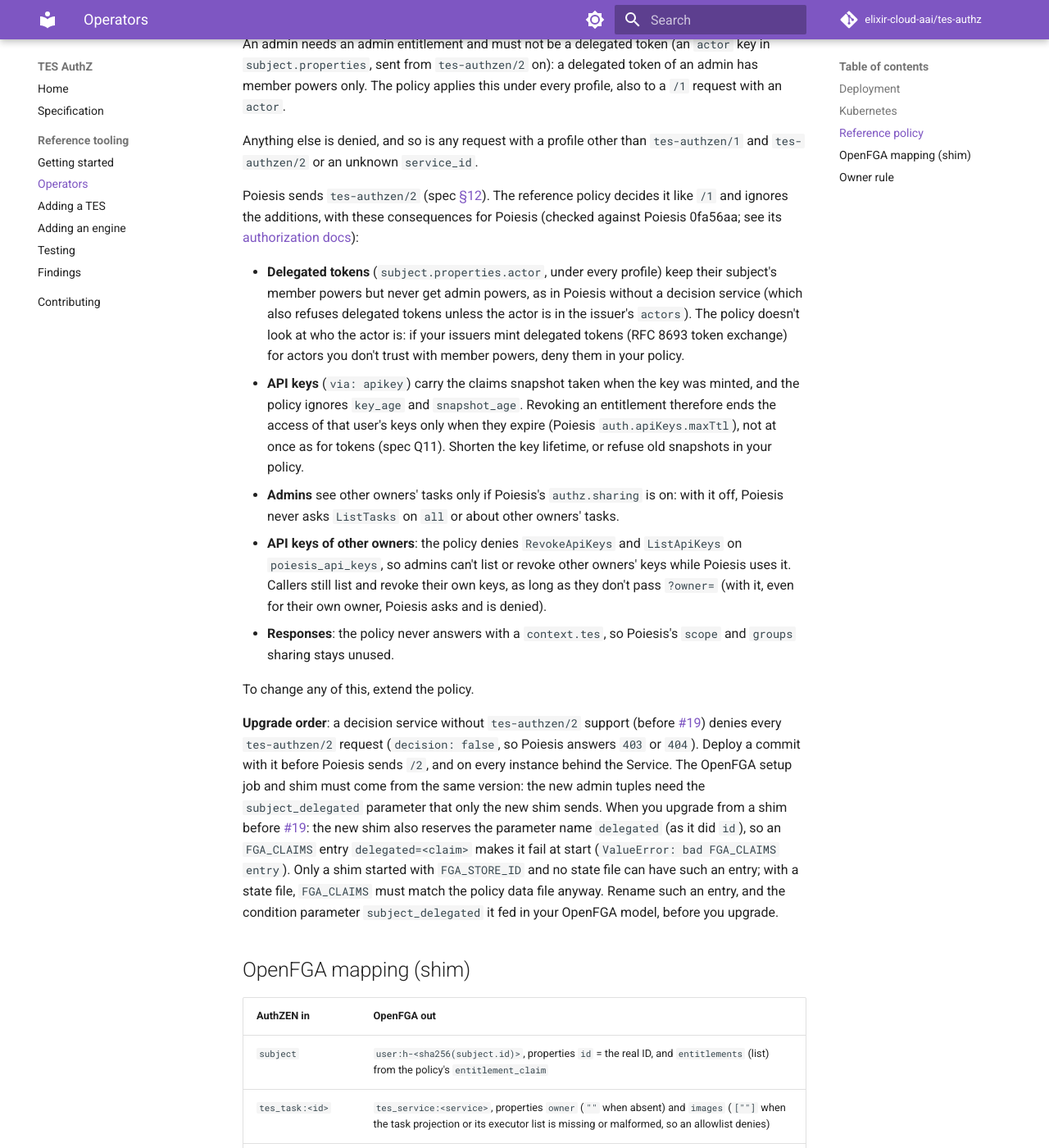
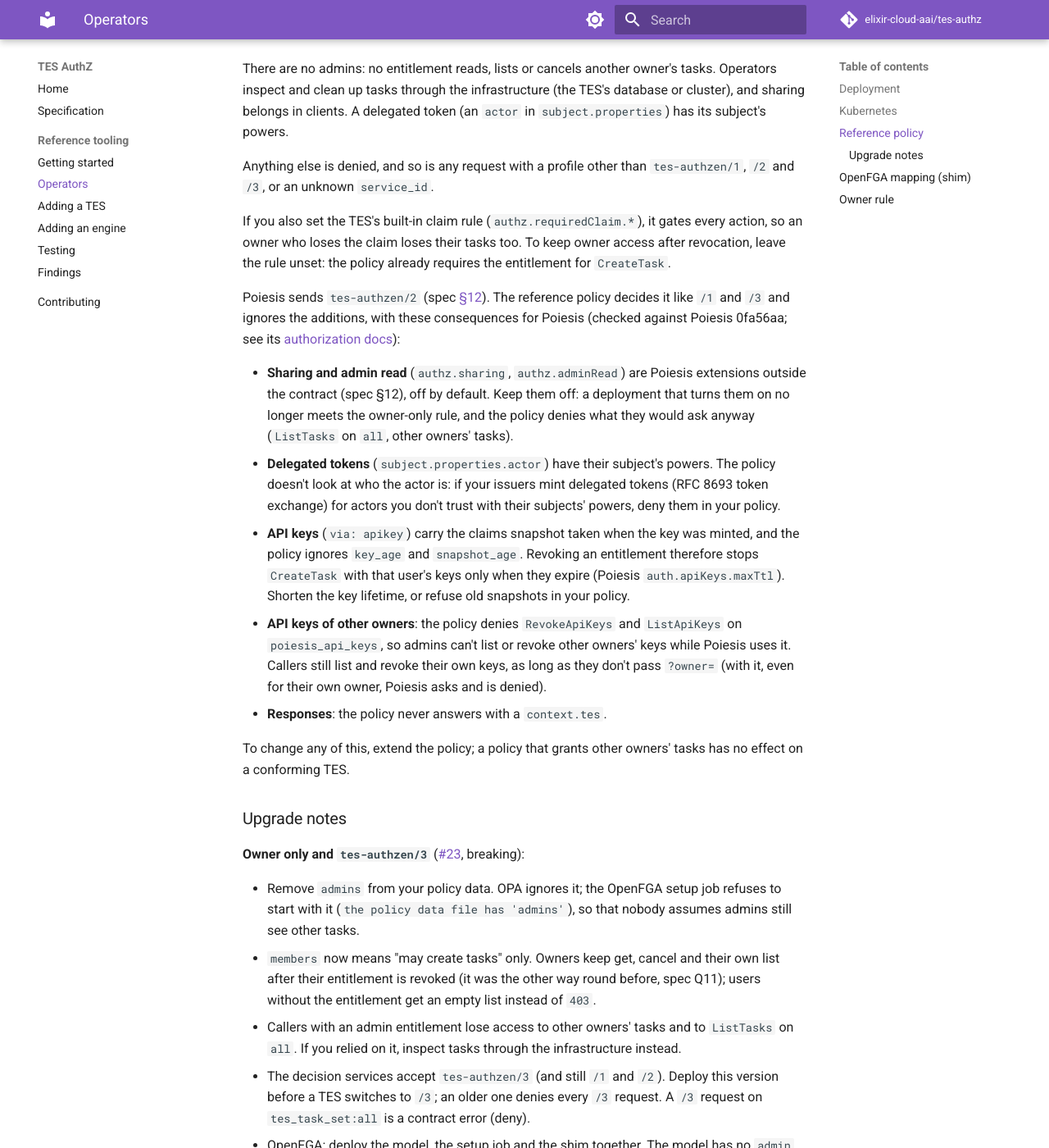
Before and after one commit to elixir-cloud-aai/tes-authz, an MkDocs documentation site: the page built from docs/operators.md, in a window 1280 px wide and 1400 px high, scrolled down 3935 px. Shown: the whole window at 82% size. Built offline with MkDocs 1.6.1 and Material for MkDocs 9.7.7, drawn with Linux system fonts in a browser that asks for light colours; comment, search, counter and statistics services are not loaded; some of the changed text lies outside the part shown.

Commit message:
docs: owner-only contract and tes-authzen/3
Spec: owner-only rule for every profile (section 3), one `own`
evaluation per list, no PDP call for missing or foreign tasks, updated
failure table, hook pseudocode, Funnel TaskAccess: Owner, TESK owner
only, reference policy without admins (Q11 revised to option a),
conformance cases, D5; Poiesis sharing fields marked as extensions
outside tes-authzen/2; new section 13 for tes-authzen/3. Operator guide:
policy table, data fields, upgrade notes. README, index and testing.

Co-Authored-By: Claude Opus 5.5 <noreply@anthropic.com>
Claude-Session: https://claude.ai/code/session_011FSoqN5w1v5t1QRTKU7ad5

```diff
--- a/compose.yaml
+++ b/compose.yaml
@@ -1,4 +1,4 @@
-# Engine side of the TES AuthZ contract (tes-authzen/1 and /2), plus the mock OIDC
+# Engine side of the TES AuthZ contract (tes-authzen/1 to /3), plus the mock OIDC
 # issuer for the TESes.
 #
 #   make up     start everything      make down   stop and remove
--- a/docs/operators.md
+++ b/docs/operators.md
@@ -52,7 +52,7 @@ kubectl -n "$namespace" rollout restart deployment/tes-authz
 The policy data (`data.json`) has the fields of `config/reference-policy.json`:
 
 - `entitlement_claim`: the claim in `subject.properties.claims` with the caller's groups. The TES must send it: in Poiesis, `authz.decisionService.claims: [eduperson_entitlement]`.
-- `members` and `admins`: exact `values` and raw string `prefixes` of the entitlements. Members create tasks and list, read and cancel their own; admins read, list and cancel all tasks, but create tasks only if they are members too, so list the admin group under `members` as well if admins should run tasks. With no admin `values` and `prefixes`, nobody sees other callers' tasks: everyone reads, lists and cancels only their own.
+- `members`: exact `values` and raw string `prefixes` of the entitlement that may create tasks (e.g. one compute group). It is needed for `CreateTask` only: everyone reads, lists and cancels their own tasks, also after the entitlement is revoked, and nobody reaches other owners' tasks. There is no admin group; the setup job of OpenFGA refuses a data file that still has `admins` (see the upgrade notes below).
 - `image_prefixes`: allowed executor image prefixes, compared as raw strings (`alpine:3` doesn't start with `docker.io/library/`); an empty list allows any image, but leaving the field out denies every creation.
 - `services`: the service-info IDs of the TES implementations the policy answers for (Poiesis: `org.ga4gh.poiesis`); requests from any other service are denied.
 
@@ -95,30 +95,42 @@ yq 'del(.spec.template.spec.securityContext.runAsUser, .spec.template.spec.secur
 
 ## Reference policy
 
-The policy implements spec [§7](specification.md#7-reference-decision-service-and-engines) with LS Login entitlements:
+The policy implements spec [§7](specification.md#7-reference-decision-service-and-engines) with LS Login entitlements. It is owner only (spec [§3](specification.md#3-the-contract-authzen-mapping)): a TES returns, lists and cancels only the caller's own tasks, whatever the decision service answers, and the policy matches that.
 
 | Action | Resource | Allowed if |
 |---|---|---|
 | `CreateTask` | `tes_task_set:own` | the caller is a member (exact group, or a subgroup via the `…:example-vo:` prefix) and every executor image starts with an allowed prefix (an empty prefix list allows any image) |
-| `GetTask`, `CancelTask` | `tes_task:<id>` | the caller is a member and `resource.properties.owner == subject.id` (owner present and not empty), or the caller is an admin; a missing or legacy owner: admins only. Owners need a current entitlement: revoking it ends their access at once (spec Q11, option b) |
-| `ListTasks` | `tes_task_set:own` | the caller is a member |
-| `ListTasks` | `tes_task_set:all` | the caller is an admin |
+| `GetTask`, `CancelTask` | `tes_task:<id>` | `resource.properties.owner == subject.id` (owner present and not empty), with or without a current entitlement; a task without an owner: nobody |
+| `ListTasks` | `tes_task_set:own` | always (the TES lists only the caller's tasks) |
+| `ListTasks` | `tes_task_set:all` | never (profile `tes-authzen/3` doesn't have it) |
 
-An admin needs an admin entitlement and must not be a delegated token (an `actor` key in `subject.properties`, sent from `tes-authzen/2` on): a delegated token of an admin has member powers only. The policy applies this under every profile, also to a `/1` request with an `actor`.
+There are no admins: no entitlement reads, lists or cancels another owner's tasks. Operators inspect and clean up tasks through the infrastructure (the TES's database or cluster), and sharing belongs in clients. A delegated token (an `actor` in `subject.properties`) has its subject's powers.
 
-Anything else is denied, and so is any request with a profile other than `tes-authzen/1` and `tes-authzen/2` or an unknown `service_id`.
+Anything else is denied, and so is any request with a profile other than `tes-authzen/1`, `/2` and `/3`, or an unknown `service_id`.
 
-Poiesis sends `tes-authzen/2` (spec [§12](specification.md#12-tes-authzen2-delta-to-1)). The reference policy decides it like `/1` and ignores the additions, with these consequences for Poiesis (checked against Poiesis 0fa56aa; see its [authorization docs](https://github.com/JaeAeich/poiesis/blob/milestone/docs/app/docs/concepts/authorization.md)):
+If you also set the TES's built-in claim rule (`authz.requiredClaim.*`), it gates every action, so an owner who loses the claim loses their tasks too. To keep owner access after revocation, leave the rule unset: the policy already requires the entitlement for `CreateTask`.
 
-- **Delegated tokens** (`subject.properties.actor`, under every profile) keep their subject's member powers but never get admin powers, as in Poiesis without a decision service (which also refuses delegated tokens unless the actor is in the issuer's `actors`). The policy doesn't look at who the actor is: if your issuers mint delegated tokens (RFC 8693 token exchange) for actors you don't trust with member powers, deny them in your policy.
-- **API keys** (`via: apikey`) carry the claims snapshot taken when the key was minted, and the policy ignores `key_age` and `snapshot_age`. Revoking an entitlement therefore ends the access of that user's keys only when they expire (Poiesis `auth.apiKeys.maxTtl`), not at once as for tokens (spec Q11). Shorten the key lifetime, or refuse old snapshots in your policy.
-- **Admins** see other owners' tasks only if Poiesis's `authz.sharing` is on: with it off, Poiesis never asks `ListTasks` on `all` or about other owners' tasks.
+Poiesis sends `tes-authzen/2` (spec [§12](specification.md#12-tes-authzen2-delta-to-1)). The reference policy decides it like `/1` and `/3` and ignores the additions, with these consequences for Poiesis (checked against Poiesis 0fa56aa; see its [authorization docs](https://github.com/JaeAeich/poiesis/blob/milestone/docs/app/docs/concepts/authorization.md)):
+
+- **Sharing and admin read** (`authz.sharing`, `authz.adminRead`) are Poiesis extensions outside the contract (spec §12), off by default. Keep them off: a deployment that turns them on no longer meets the owner-only rule, and the policy denies what they would ask anyway (`ListTasks` on `all`, other owners' tasks).
+- **Delegated tokens** (`subject.properties.actor`) have their subject's powers. The policy doesn't look at who the actor is: if your issuers mint delegated tokens (RFC 8693 token exchange) for actors you don't trust with their subjects' powers, deny them in your policy.
+- **API keys** (`via: apikey`) carry the claims snapshot taken when the key was minted, and the policy ignores `key_age` and `snapshot_age`. Revoking an entitlement therefore stops `CreateTask` with that user's keys only when they expire (Poiesis `auth.apiKeys.maxTtl`). Shorten the key lifetime, or refuse old snapshots in your policy.
 - **API keys of other owners**: the policy denies `RevokeApiKeys` and `ListApiKeys` on `poiesis_api_keys`, so admins can't list or revoke other owners' keys while Poiesis uses it. Callers still list and revoke their own keys, as long as they don't pass `?owner=` (with it, even for their own owner, Poiesis asks and is denied).
-- **Responses**: the policy never answers with a `context.tes`, so Poiesis's `scope` and `groups` sharing stays unused.
+- **Responses**: the policy never answers with a `context.tes`.
 
-To change any of this, extend the policy.
+To change any of this, extend the policy; a policy that grants other owners' tasks has no effect on a conforming TES.
 
-**Upgrade order**: a decision service without `tes-authzen/2` support (before [#19](https://github.com/elixir-cloud-aai/tes-authz/issues/19)) denies every `tes-authzen/2` request (`decision: false`, so Poiesis answers `403` or `404`). Deploy a commit with it before Poiesis sends `/2`, and on every instance behind the Service. The OpenFGA setup job and shim must come from the same version: the new admin tuples need the `subject_delegated` parameter that only the new shim sends. When you upgrade from a shim before [#19](https://github.com/elixir-cloud-aai/tes-authz/issues/19): the new shim also reserves the parameter name `delegated` (as it did `id`), so an `FGA_CLAIMS` entry `delegated=<claim>` makes it fail at start (`ValueError: bad FGA_CLAIMS entry`). Only a shim started with `FGA_STORE_ID` and no state file can have such an entry; with a state file, `FGA_CLAIMS` must match the policy data file anyway. Rename such an entry, and the condition parameter `subject_delegated` it fed in your OpenFGA model, before you upgrade.
+### Upgrade notes
+
+**Owner only and `tes-authzen/3`** ([#23](https://github.com/elixir-cloud-aai/tes-authz/issues/23), breaking):
+
+- Remove `admins` from your policy data. OPA ignores it; the OpenFGA setup job refuses to start with it (`the policy data file has 'admins'`), so that nobody assumes admins still see other tasks.
+- `members` now means "may create tasks" only. Owners keep get, cancel and their own list after their entitlement is revoked (it was the other way round before, spec Q11); users without the entitlement get an empty list instead of `403`.
+- Callers with an admin entitlement lose access to other owners' tasks and to `ListTasks` on `all`. If you relied on it, inspect tasks through the infrastructure instead.
+- The decision services accept `tes-authzen/3` (and still `/1` and `/2`). Deploy this version before a TES switches to `/3`; an older one denies every `/3` request. A `/3` request on `tes_task_set:all` is a contract error (deny).
+- OpenFGA: deploy the model, the setup job and the shim together. The model has no `admin` relation, no `member` relation on `tes_service`, no `entitled_undelegated` condition, and the `own` lister tuple has no condition. The shim no longer sends `subject_delegated` and no longer reserves the `FGA_CLAIMS` parameter name `delegated`; a store set up by an older job still has admin and `all` tuples, so run the new setup job (a new store) rather than reusing it.
+
+**`tes-authzen/2`** ([#19](https://github.com/elixir-cloud-aai/tes-authz/issues/19)): a decision service without `tes-authzen/2` support denies every `tes-authzen/2` request (`decision: false`, so Poiesis answers `403` or `404`). Deploy a commit with it before Poiesis sends `/2`, and on every instance behind the Service.
 
 ## OpenFGA mapping (shim)
 
@@ -126,13 +138,13 @@ To change any of this, extend the policy.
 |---|---|
 | `subject` | `user:h-<sha256(subject.id)>`, properties `id` = the real ID, and `entitlements` (list) from the policy's `entitlement_claim` |
 | `tes_task:<id>` | `tes_service:<service>`, properties `owner` (`""` when absent) and `images` (`[""]` when the task projection or its executor list is missing or malformed, so an allowlist denies) |
-| `tes_task_set:<own\|all>` | `tes_task_set:<service>/<own\|all>`, same properties |
+| `tes_task_set:<own\|all>` | `tes_task_set:<service>/<own\|all>`, same properties (`all` has no tuples, so it is denied) |
 | `action.name` | the relation of the same name |
 
-OpenFGA turns properties into the condition parameters `subject_id`, `subject_entitlements`, `subject_delegated` (whether the subject has an `actor`), `resource_owner` and `resource_images`. The shim always sends all five (review 2, finding 3); `FGA_CLAIMS` can't use the parameter names `id` and `delegated`. Ownership is the condition `is_owner` on a `user:*` tuple. Membership is the condition `entitled`, admin rights the condition `entitled_undelegated` (`entitled` and not delegated), on `user:*` tuples whose tuple context holds the allowed values and prefixes from the data file. On `tes_service`, `GetTask` and `CancelTask` are `(owner and member) or admin`, with a `member` relation carrying the members' `entitled` tuple.
+OpenFGA turns properties into the condition parameters `subject_id`, `subject_entitlements`, `resource_owner` and `resource_images`. The shim always sends all four (review 2, finding 3); `FGA_CLAIMS` can't use the parameter name `id`. Ownership is the condition `is_owner` on a `user:*` tuple. Membership is the condition `entitled` on the `creator` tuple of `own`, whose tuple context holds the allowed values and prefixes from the data file. On `tes_service`, `GetTask` and `CancelTask` are `owner`; `ListTasks` on `own` is an unconditioned `user:*` tuple.
 
 The shim scopes task sets per service (`<service>/own`). That way an unknown `service_id` is denied by both engines alike. Spec [§7](specification.md#7-reference-decision-service-and-engines) only names the `tes_service` rewrite for tasks, so this is a small addition.
 
 ## Owner rule
 
-Owner rule (Q11, decided option b): owners read and cancel their own tasks only while they hold a member entitlement, so in a PDP-only deployment revoking the entitlement ends access at once, as the claim rule does when it is set. An operator who wants owners to keep access after leaving the group drops `member` from the owner branch in their copy of the policy (OPA: `owner_or_admin`; OpenFGA: `owner and member`). Golden cases `get-own-no-entitlement`, `get-own-near-miss`, `cancel-own-no-entitlement`, `get-other-no-entitlement` and `get-own-admin`. Because `is_owner` now sits inside `owner and member`, a request from a non-member that lacks `resource_owner` or `subject_id` may get a plain deny from OpenFGA instead of the 400 of finding F1; it is never an allow, and the shim always sends both parameters, so the shim, not OpenFGA, guarantees them.
+Owners read, list and cancel their own tasks with or without a current entitlement (spec Q11, revised to option (a)); the entitlement only decides who may create tasks. An operator who wants access to end with the entitlement adds `member` to the owner branch in their copy of the policy (OPA: the `GetTask`/`CancelTask` rule and the `own` list; OpenFGA: `owner and member`, with a `member` relation and tuple), or sets the TES's claim rule. Golden cases `get-own-no-entitlement`, `get-own-near-miss`, `cancel-own-no-entitlement`, `list-own-no-claim`, `get-other-no-entitlement` and the `*-admin*` rows.
--- a/docs/testing.md
+++ b/docs/testing.md
@@ -2,22 +2,22 @@
 
 | Layer (spec [§8.1](specification.md#81-layers)) | File | What | Phase-1 result |
 |---|---|---|---|
-| unit | `tests/test_common.py` | URL stripping (36 golden rows of the rule of spec [§3.3](specification.md#33-resources), steps 0 to 6 with 2b and 4b), prefix expansion vs `startswith`, validation of both profiles, OpenFGA mapping | 67 pass |
+| unit | `tests/test_common.py` | URL stripping (36 golden rows of the rule of spec [§3.3](specification.md#33-resources), steps 0 to 6 with 2b and 4b), prefix expansion vs `startswith`, validation of the three profiles (`all` only before `/3`), OpenFGA mapping, no `admins` in the policy data | 72 pass |
 | golden | `tests/test_golden.py` | golden files match the generator, every case has an expectation, allowed cases follow the profile, which directories the harness reads (defaults, `TES_AUTHZ_GOLDEN_DIRS`, skipped and rejected directories), Poiesis's URL stripping cases equal `golden/url-stripping.json` | 12 pass |
-| 2: engine conformance | `tests/test_engines.py` | 97 golden requests (91 generated + 6 recorded by Poiesis in `golden/poiesis/`) × {OPA via front, OPA Data API, OpenFGA via shim} | 291 pass |
+| 2: engine conformance | `tests/test_engines.py` | 107 golden requests (101 generated + 6 recorded by Poiesis in `golden/poiesis/`) × {OPA via front, OPA Data API, OpenFGA via shim} | 321 pass |
 | findings | `tests/test_findings.py`, `test_openfga_model.py` | engine behaviours the spec marked unverified (below), shim hardening | 22 pass |
-| 1: hook conformance | `tests/conformance/test_hook.py` | spec cases 2, 4b, 5, 5b, 5c, 5d, 7, 7b, 8, 9, 10, 10b, 11, 11b, 11c (cancel parity), 12, 13, 14, 15 (×5 failure kinds on create, plus get, cancel and list), 16, 17, 18, 19, 22, and the exact request shape of [§3.7](specification.md#37-exact-request-shape), against the stub; userinfo cases 6b, 20 (×5: `sub` mismatch, 500, dropped connection, timeout, `application/jwt`) and 21 for adapters with the `userinfo` feature | 41 pass (mock TES) |
-| 3: smoke | `tests/conformance/test_smoke.py` | TES × {OPA, OpenFGA}: allow, deny, foreign get 404, missing get and cancel 404, list scopes | 2 pass (mock TES) |
+| 1: hook conformance | `tests/conformance/test_hook.py` | spec cases 2, 4b, 5, 5b, 5c, 5d, 7, 7b, 8, 9 (a foreign task is 404 even when the PDP allows it, and the PDP isn't asked), 10, 10b, 11, 11b, 11c (cancel parity), 11d, 12 (a PDP that allows everything still lists own tasks only; `all` never asked), 13, 14, 15 (×5 failure kinds on create, plus get, cancel and list), 16, 17, 18, 19, 22, and the exact request shape of [§3.7](specification.md#37-exact-request-shape), against the stub; userinfo cases 6b, 20 (×5: `sub` mismatch, 500, dropped connection, timeout, `application/jwt`) and 21 for adapters with the `userinfo` feature | 41 pass (mock TES) |
+| 3: smoke | `tests/conformance/test_smoke.py` | TES × {OPA, OpenFGA}: allow, deny, foreign get and cancel 404, missing get and cancel 404, own list; owner only: create needs the entitlement, owners keep get, list and cancel after losing it | 4 pass (mock TES) |
 | OIDC: issuer | `tests/test_oidc_issuer.py`, `tests/test_oidc_jose.py` | the mock issuer itself (in-process, plus one check of the compose service): discovery per host name, JWKS, rotation and retirement, opaque tokens, userinfo modes and failures, control API validation; RS256 cross-checked with PyJWT + `cryptography` in both directions | 73 pass |
 | OIDC: mock TES AuthN | `tests/conformance/test_mock_oidc.py` | the mock TES refuses `alg: none`, unpublished keys, wrong audience, expired tokens, another issuer, forged `iss`, unknown `kid`, opaque tokens; accepts tokens after a rotation (JWKS refetch); stamps `<iss>\|<sub>` owners when pinned to both issuers; no or unreachable issuer, wrong userinfo content type, userinfo cache TTL, LRU size and token expiry | 14 pass |
 | docs | `tests/test_readthedocs.py` | Read the Docs installs the version of uv that `uv.lock` locks and reshims asdf in `pre_create_environment` so the `uv` executable is found | 3 pass |
 | request bodies | `tests/test_request_bodies.py` | the stub and the mock TES answer 413 for bodies over 1 MiB and 400 for negative or non-numeric lengths, without reading them, and read bodies of exactly 1 MiB (the stub records them); the mock TES answers 411 for chunked bodies (in-process) | 16 pass |
-| kubernetes | `tests/test_kubernetes.py`, `scripts/test-kubernetes.sh` | the manifest of `deploy/kubernetes/` (static, with the unit tests): images pinned by digest with the tags of `compose.yaml`, OPA on loopback only, Service and NetworkPolicy, hardening, ConfigMap sources; deployed to kind (`make kubernetes`, CI job `kubernetes`): the 97 golden requests through a port forward, a labelled client reaches the Service, an unlabelled one doesn't, neither reaches OPA on the pod IP | 7 + 97 pass (kind v0.33.0; `make unit` and `make test` collect the 97 `kubernetes` cases and skip them) |
+| kubernetes | `tests/test_kubernetes.py`, `scripts/test-kubernetes.sh` | the manifest of `deploy/kubernetes/` (static, with the unit tests): images pinned by digest with the tags of `compose.yaml`, OPA on loopback only, Service and NetworkPolicy, hardening, ConfigMap sources; deployed to kind (`make kubernetes`, CI job `kubernetes`): the 107 golden requests through a port forward, a labelled client reaches the Service, an unlabelled one doesn't, neither reaches OPA on the pod IP | 7 + 107 pass (kind v0.33.0; `make unit` and `make test` collect the 107 `kubernetes` cases and skip them) |
 | stack | `tests/test_stack.py` | per-worktree project and port block: defaults, base and overrides, project name check, the exports script, compose uses every port variable | 9 pass |
 
-Total: 557 passed and 97 skipped (`make test`, 2026-11-22, OPA 1.22.4, OpenFGA v1.22.1; the skipped ones are the `kubernetes` cases, which `make kubernetes` runs). The rules of semgrep and ast-grep have tests of their own, run by pre-commit (see [Contributing](contributing.md#project-rules)).
+Total: 594 passed and 107 skipped (`make test`, 2026-11-24, OPA 1.22.4, OpenFGA v1.22.1; the skipped ones are the `kubernetes` cases, which `make kubernetes` runs). The rules of semgrep and ast-grep have tests of their own, run by pre-commit (see [Contributing](contributing.md#project-rules)).
 
-The golden requests cover spec cases 3, 4, 4b, 5, 5d, 6, 7, 9–14 and 17, plus contract checks: missing or unknown profile (`tes-authzen/3`), unknown service, wrong subject type, unknown set or action. Profile `tes-authzen/2` (spec §12): create, get, list as member and admin, with the new subject properties (`via`, an API key with `credential_id`, `key_age` and `snapshot_age`, a delegated token's `actor`) and task `groups`, decided as under `/1` except that a delegated token of an admin has member powers only (get, cancel, list all and legacy tasks denied, also with `actor: null` or under `/1`; own task, own list, create allowed); `poiesis_api_keys` is denied, with Poiesis's actions and with a TES action. They also cover legacy tasks without an owner, issuer-qualified (`<iss>|<sub>`) and 600-character subject IDs, and task IDs containing `:#@`. Realistic sizes: 1024 entitlements with the match last, 1023 non-matching ones, 1024 executors (all allowed, or the last denied). Malformed projections (executors as object, string or null; entries without image; no task) are denied when an image allowlist is set.
+The golden requests cover spec cases 3, 4, 4b, 5, 5d, 6, 7, 9–14 and 17, plus contract checks: missing or unknown profile (`tes-authzen/4`), unknown service, wrong subject type, unknown set or action. Profile `tes-authzen/2` (spec §12): create, get, list as member and admin, with the new subject properties (`via`, an API key with `credential_id`, `key_age` and `snapshot_age`, a delegated token's `actor`) and task `groups`, decided as under `/1` (a delegated token has its subject's powers; `actor: null` too); `poiesis_api_keys` is denied, with Poiesis's actions and with a TES action. Owner only (spec §3, §7): an admin entitlement reaches no foreign or ownerless task and no `all` list, under every profile; owners without a current entitlement keep get, cancel and their own list; profile `tes-authzen/3` (§13): create, get, cancel, own list allowed, `all` denied as outside the vocabulary. They also cover legacy tasks without an owner, issuer-qualified (`<iss>|<sub>`) and 600-character subject IDs, and task IDs containing `:#@`. Realistic sizes: 1024 entitlements with the match last, 1023 non-matching ones, 1024 executors (all allowed, or the last denied). Malformed projections (executors as object, string or null; entries without image; no task) are denied when an image allowlist is set.
 
 ## Where golden requests come from
 
--- a/mkdocs.yml
+++ b/mkdocs.yml
@@ -1,6 +1,6 @@
 site_name: TES AuthZ
 site_description: >-
-  The TES AuthZ specification (tes-authzen/1 and /2) and its reference tooling
+  The TES AuthZ specification (tes-authzen/1 to /3) and its reference tooling
   by ELIXIR On-Cloud
 # Read the Docs serves each version under its own path (e.g., `/en/latest/`)
 site_url: !ENV [READTHEDOCS_CANONICAL_URL, "https://tes-authz.readthedocs.io/en/latest/"]
--- a/pyproject.toml
+++ b/pyproject.toml
@@ -1,7 +1,7 @@
 [project]
 name = "tes-authz-service"
 version = "0.1.0"
-description = "Engine side of the TES AuthZ contract (tes-authzen/1 and /2): reference decision services, shims and test harness"
+description = "Engine side of the TES AuthZ contract (tes-authzen/1 to /3): reference decision services, shims and test harness"
 requires-python = ">=3.12"
 dependencies = []
 
```
Also changed, not shown: README.md (+4 -3 lines), docs/index.md (+8 -7 lines), spec/tes-authzen-1.md (+96 -71 lines), 1 other file.
